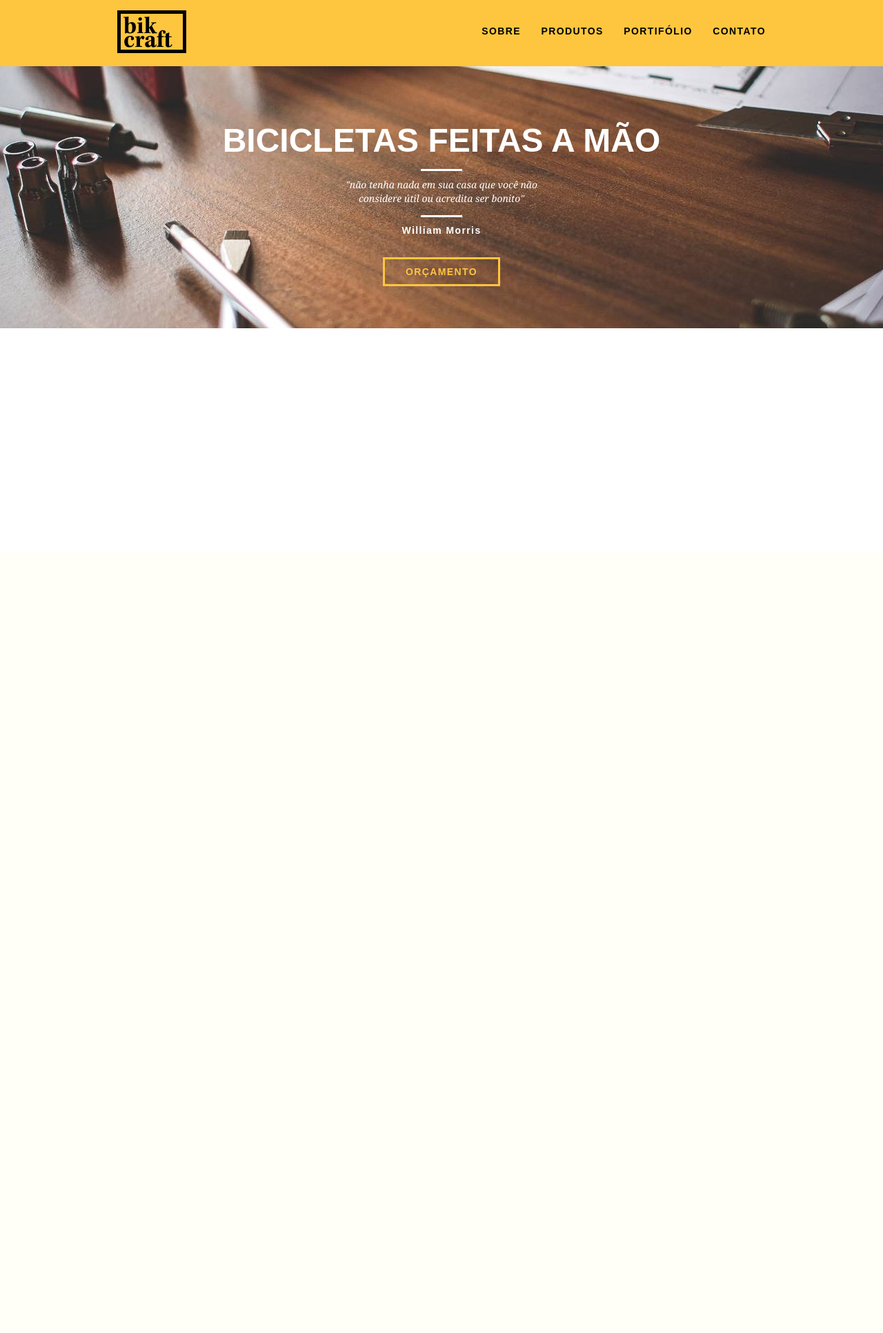
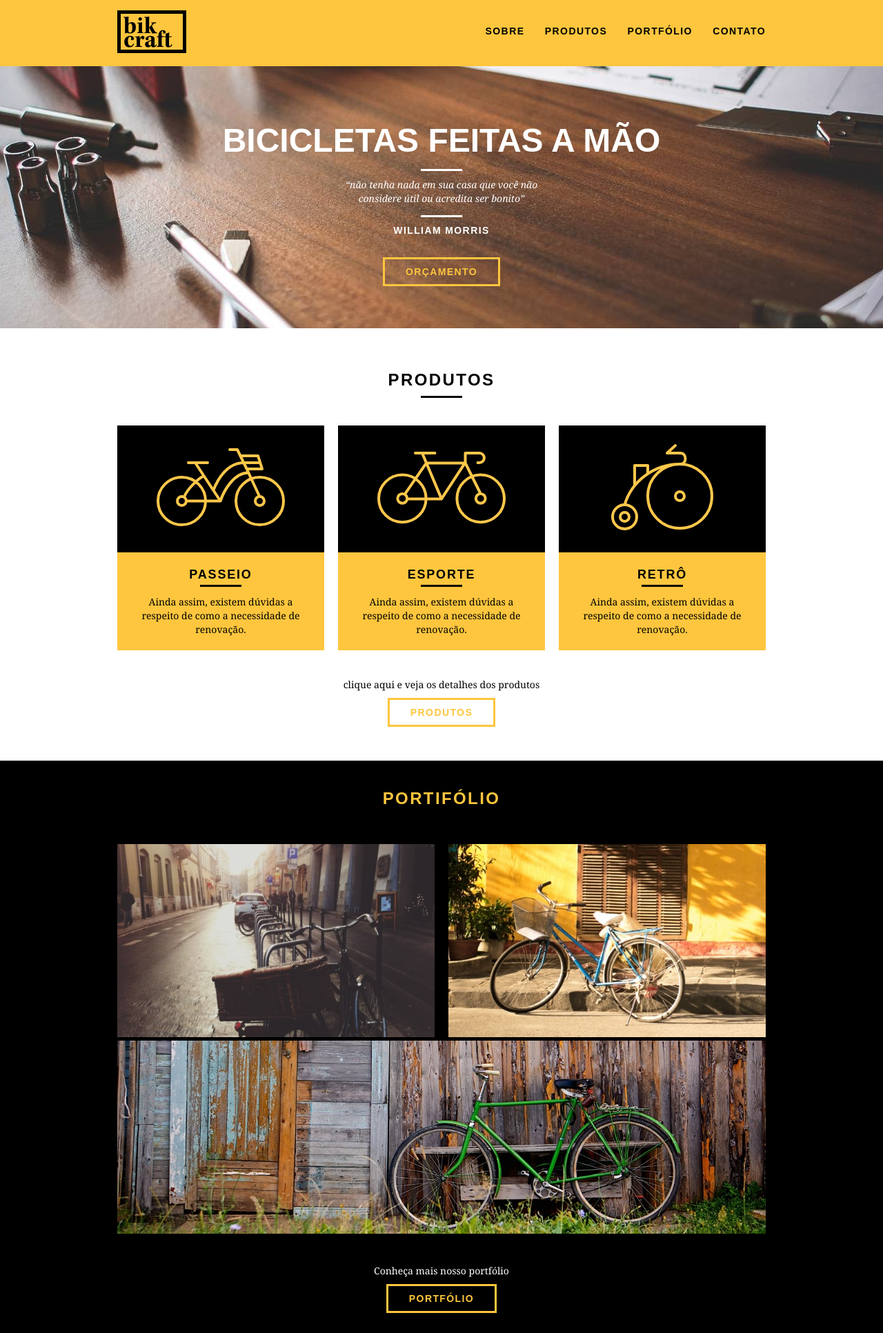
Before and after one commit to jesus91fael/bikcraft, a PHP site: page / in a window 1280 px wide. Shown: the whole page at 69% size. Before the commit the page ends 476 px from the top, so only its background shows below. Run offline with PHP 8.4, Linux system fonts and the light colour scheme.

Commit message:
Upload arquivos modificados

```diff
--- a/css/style.css
+++ b/css/style.css
@@ -1,11 +1,11 @@
-/* Estilos Gerais*/
-body{
+/* Estilos Gerais */
+
+body {
 	font-family: Arial, Helvetica, sans-serif;
-
 }
 
-p{
-	font-family: Georgia,"Times New Roman", serif;
+p {
+	font-family: Georgia, "Times New Roman", serif;
 	font-size: 14px;
 	line-height: 20px;
 }
@@ -26,30 +26,53 @@ p{
 	border-color: #fff;
 }
 
-/*Header*/
+.btn.btn-preto:hover {
+	color: #000;
+	border-color: #000;
+}
 
-.header{
+.subtitulo {
+	font-size: 24px;
+	line-height: 30px;
+	font-weight: bold;
+	letter-spacing: .1em;
+	color: #000;
+	text-transform: uppercase;
+	text-align: center;
+	margin-bottom: 40px;
+}
+
+.subtitulo:after {
+	content: "";
+	display: block;
+	width: 60px;
+	height: 3px;
+	background: #000;
+	margin: 8px auto;
+}
+
+/* Header */
+
+.header {
 	position: fixed;
 	top: 0;
 	width: 100%;
-	background: #fec63e; /*amrelo padrão*/
+	background: #fec63e; /* Amarelo */
 	padding: 15px 0;
-
+	z-index: 10;
 }
 
-.header_menu{
+.header_menu {
 	text-align: right;
-
 }
 
-.header_menu ul li{
+.header_menu ul li {
 	display: inline-block;
 	margin-left: 25px;
 	margin-top: 20px;
-
 }
 
-.header_menu ul li a{
+.header_menu ul li a {
 	color: #000;
 	font-weight: bold;
 	text-transform: uppercase;
@@ -59,10 +82,11 @@ p{
 	padding: 10px 0;
 }
 
-.header_menu ul li a:hover{
-	color: #fff;
+.header_menu ul li a:hover {
+	color: #FFF;
 }
-/*Introdução*/
+
+/* Introdução */
 
 .introducao {
 	width: 100%;
@@ -88,7 +112,7 @@ p{
 	color: white;
 }
 
-.quote-externo p{
+.quote-externo p {
 	font-style: italic;
 }
 
@@ -101,10 +125,87 @@ p{
 	margin: 14px auto 10px auto;
 }
 
-
 .quote-externo cite {
 	font-style: normal;
 	font-weight: bold;
 	font-size: 14px;
 	letter-spacing: .1em;
 }
+
+/*Produtos*/
+
+.produtos {
+	padding: 60px 0;
+}
+
+.produtos_lista li{
+	background: #fec63e;
+	text-align: center;
+}
+
+.produtos_lista li h3{
+	font-weight: bold;
+	font-size: 18px;
+	line-height: 25px;
+	text-transform: uppercase;
+	letter-spacing: .1em;
+	margin-top: 20px;
+}
+
+.produtos_lista li h3:after{
+	content: "";
+	display: block;
+	width: 60px;
+	height: 3px;
+	background: #000;
+	margin: 2px auto;
+}
+
+.produtos_lista li p {
+	padding: 10px 20px 20px 20px;
+}
+
+.produtos_icone {
+	background: #000;
+	padding: 20px;
+}
+
+.call {
+	padding-top: 40px;
+	text-align: center;
+	clear: both;
+}
+
+.call p{
+	margin-bottom: 20px;
+}
+
+/*Portifólio*/
+
+.portifolio{
+	width: 100%;
+	background: #000;
+	padding: 40px 0;
+}
+
+.portifolio .subtitulo:after{
+	color:#fec63e;
+}
+
+.portifolio .subtitulo{
+	color:#fec63e;
+}
+
+.portfolio_lista li:last-child {
+	margin-top: 20px;
+}
+
+.portifolio .call p{
+	color: #FFF;
+}
+
+/*Qualidade*/
+
+.qualidade {
+	padding: 60px 0;
+}
--- a/index.html
+++ b/index.html
@@ -15,20 +15,12 @@
 				<a href="index.html" class="grid-4">
 					<img src="img/bikcraft.svg" alt="Bikcraft">
 				</a>
-				<nav class="header_menu grid-12">
+				<nav class="grid-12 header_menu">
 					<ul>
-						<li>
-							<a href="sobre.html">Sobre</a>
-						</li>
-						<li>
-							<a href="produtos.html" ">Produtos</a>
-						</li>
-						<li>
-							<a href="portifolio.html" ">Portifólio</a>
-						</li>
-						<li>
-							<a href="contato.html" ">Contato</a>
-						</li>
+						<li><a href="sobre.html">Sobre</a></li>
+						<li><a href="produtos.html">Produtos</a></li>
+						<li><a href="portfolio.html">Portfólio</a></li>
+						<li><a href="contato.html">Contato</a></li>
 					</ul>
 				</nav>
 			</div>
@@ -36,13 +28,72 @@
 
 		<section class="introducao">
 			<div class="container">
-				<h1>Bicicletas feitas a mão</h1>
+				<h1>Bicicletas Feitas a Mão</h1>
 				<blockquote class="quote-externo">
-					<p>"não tenha nada em sua casa que você não considere útil ou acredita ser bonito"</p>
-					<cite>William Morris</cite>
+					<p>“não tenha nada em sua casa que você não considere útil ou acredita ser bonito”</p>
+					<cite>WILLIAM MORRIS</cite>
 				</blockquote>
 				<a href="produtos.html" class="btn">Orçamento</a>
 			</div>
 		</section>
+
+		<section class="produtos container">
+			<h2 class="subtitulo">Produtos</h2>
+			<ul class="produtos_lista">
+
+				<li class="grid-1-3">
+					<div class="produtos_icone">
+						<img src="img/produtos/passeio.svg" alt="Bikcraft Passeio">
+					</div>
+					<h3>Passeio</h3>
+					<p>Ainda assim, existem dúvidas a respeito de como a necessidade de renovação.</p>
+				</li>
+
+				<li class="grid-1-3">
+					<div class="produtos_icone">
+						<img src="img/produtos/esporte.svg" alt="Bikcraft Passeio">
+					</div>
+					<h3>Esporte</h3>
+					<p>Ainda assim, existem dúvidas a respeito de como a necessidade de renovação.</p>
+				</li>
+
+				<li class="grid-1-3">
+					<div class="produtos_icone">
+						<img src="img/produtos/retro.svg" alt="Bikcraft Passeio">
+					</div>
+					<h3>Retrô</h3>
+					<p>Ainda assim, existem dúvidas a respeito de como a necessidade de renovação.</p>
+				</li>
+
+			</ul>
+
+			<div class="call">
+				<p>clique aqui e veja os detalhes dos produtos</p>
+				<a href="produtos.html" class="btn btn-preto">Produtos</a>
+			</div>
+
+		</section>
+		<!--Fecha produtos-->
+		<section class="portifolio">
+			<div class="container">
+				<h2 class="subtitulo">Portifólio</h2>
+				<ul class="portifolio_lista">
+					<li class="grid-8">
+					<img src="img/portfolio/retro.jpg" alt="Bicicleta Retro">
+					</li>
+					<li class="grid-8">
+					<img src="img/portfolio/passeio.jpg" alt="Bicicleta Passeio">
+					</li>
+					<li class="grid-16">
+						<img src="img/portfolio/esporte.jpg" alt="Bicicleta Esporte">
+						<div class="call">
+							<p>Conheça mais nosso portfólio</p>
+							<a href="portifolio.html" class="btn">Portfólio</a>
+						</div>
+					</li>
+				</ul>
+			</div>
+
+		</section>
 	</body>
 </html>
```
